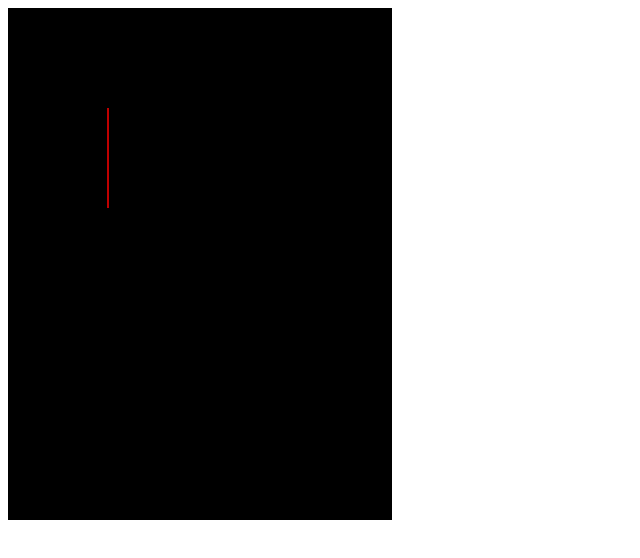
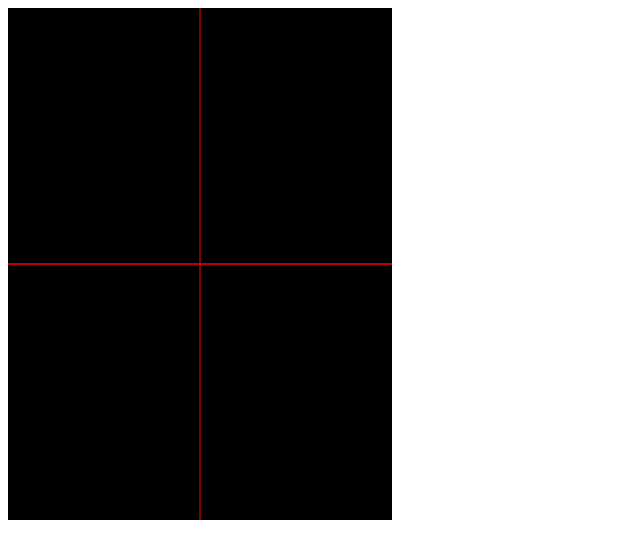
Before and after one commit to rf930creatures1/study-3d-0, a plain HTML site: page execute/index.html in a window 1280 px wide. Shown: the whole page, without its empty margins (0-640 px from the left). Drawn offline with Linux system fonts and the light colour scheme.

Commit message:
十字を描く

```diff
--- a/execute/index.html
+++ b/execute/index.html
@@ -7,7 +7,6 @@
 <meta name="description" content="rf930creatures1 study3d 0">
 <meta name="viewport" content="width=device-width, initial-scale=1.0, user-scalable=no">
 <title>rf930creatures1-study3d-0</title>
-<script src="Vector2.js"></script>
 <script type="text/javascript">
 <!--
 //キャンバスの大きさ設定とか準備
@@ -27,7 +26,7 @@ function Scene() {
 
 //描画に必要なデータをセット
 Scene.prototype.init = function() {
-	this.vec2line = [new Vector2(100, 100), new Vector2(100, 200)];
+
 }
 
 //描画の実行
@@ -36,8 +35,10 @@ Scene.prototype.disp = function(canvas) {
 	canvas.strokeStyle = "rgb(255, 0, 0)";
 	canvas.beginPath();
 
-	canvas.moveTo(this.vec2line[0].x, this.vec2line[0].y);
-	canvas.lineTo(this.vec2line[1].x, this.vec2line[1].y);
+	canvas.moveTo(384/2, 0);
+	canvas.lineTo(384/2, 512);
+	canvas.moveTo(0, 512/2);
+	canvas.lineTo(384, 512/2);
 
 	canvas.closePath();
 	canvas.stroke();
```
